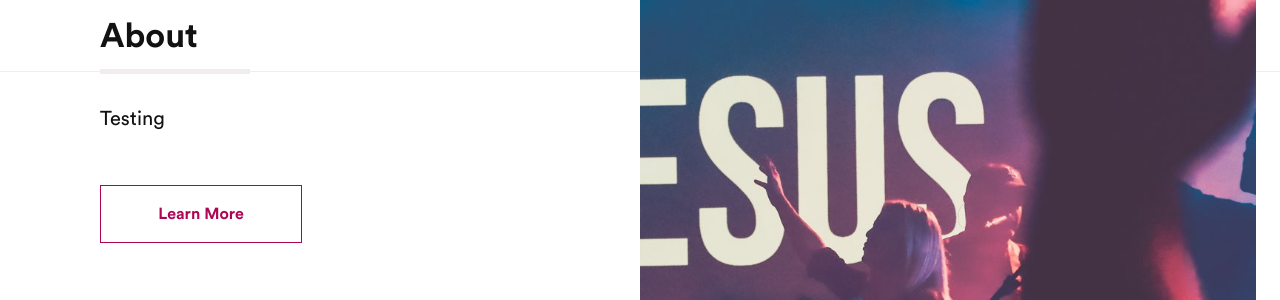
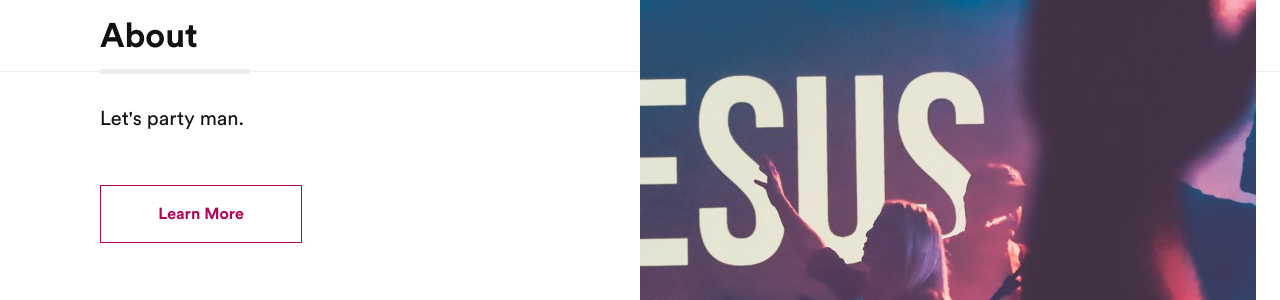
Before and after one commit to kevinrupert/nhcc-web-production, a Jekyll site: the page built from home.md, in a window 1280 px wide and 900 px high, scrolled down 651 px. Shown: the part 151-451 px from the top of the window. Built offline with Jekyll 4.4.1, drawn with Linux system fonts in a browser that asks for light colours.

Commit message:
Updated Home

```diff
--- a/home.md
+++ b/home.md
@@ -1,6 +1,6 @@
 ---
 title: Home
 permalink: "/"
-about blurb: Testing
+about blurb: Let's party man.
 layout: home-page
 ---
```
